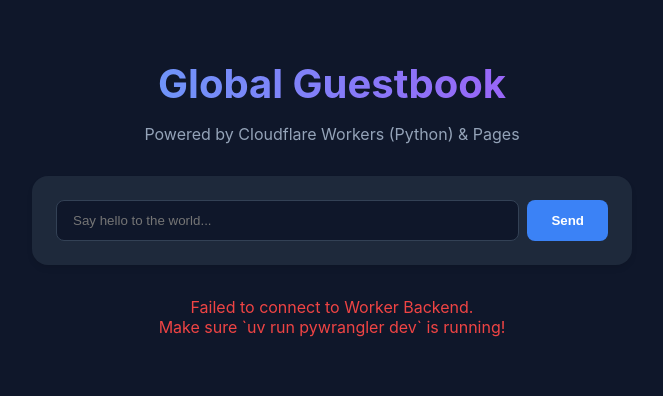
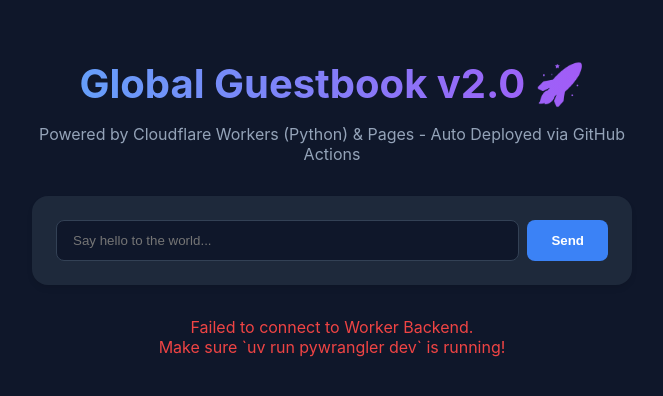
Before and after one commit to xiasiqi2014-commits/Edge-Guestbook, a website: page frontend/index.html in a window 1280 px wide. Shown: the whole page, without its empty margins (308-971 px from the left). Drawn offline with Linux system fonts and the light colour scheme; no server answers.

Commit message:
Global Guestbook v2.0

```diff
--- a/frontend/index.html
+++ b/frontend/index.html
@@ -171,8 +171,8 @@
 <body>
     <div class="container">
         <header>
-            <h1>Global Guestbook</h1>
-            <p class="subtitle">Powered by Cloudflare Workers (Python) & Pages</p>
+            <h1>Global Guestbook v2.0 🚀</h1>
+            <p class="subtitle">Powered by Cloudflare Workers (Python) & Pages - Auto Deployed via GitHub Actions</p>
         </header>
 
         <div class="input-area">
```
